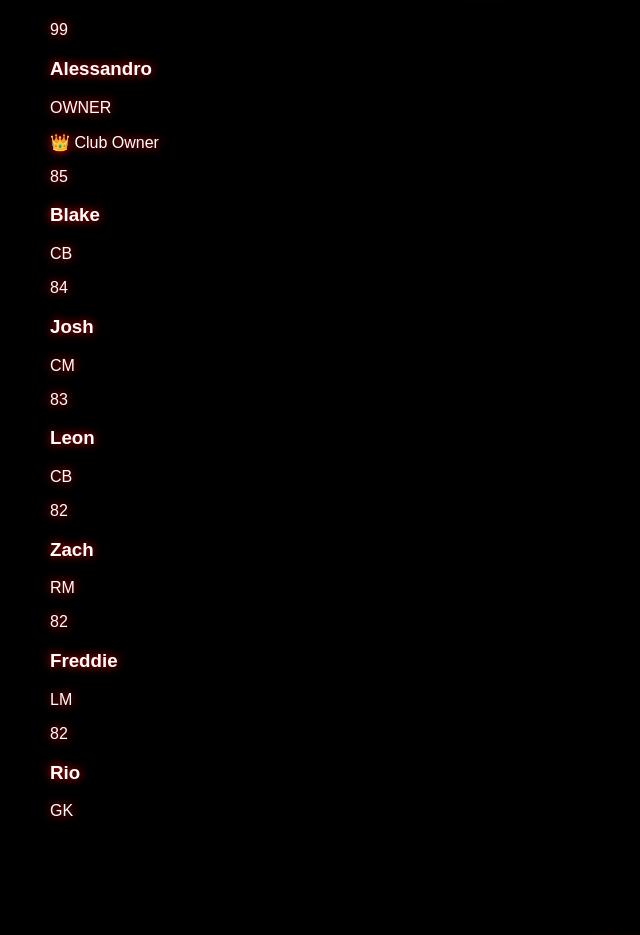
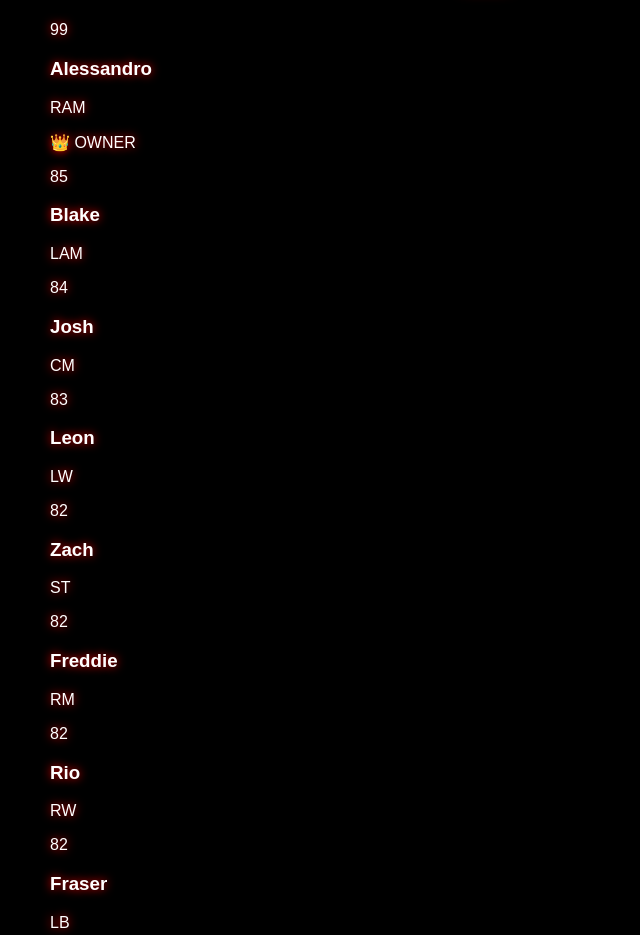
Before and after one commit to dopodoba-droid/KFC-FA, a plain HTML site: page index.html in a window 1280 px wide. Shown: the part 2580-3515 px from the top of the page, without its empty margins (0-640 px from the left). Drawn offline with Linux system fonts and the light colour scheme.

Commit message:
Update index.html

```diff
--- a/index.html
+++ b/index.html
@@ -122,15 +122,13 @@ GK
 
 <div class="fc-card">
 
-
-
 <div class="rating">99</div>
 
 <h3>Alessandro</h3>
 
-<p class="position">OWNER</p>
+<p class="position">RAM</p>
 
-<p>👑 Club Owner</p>
+<p>👑 OWNER</p>
 
 </div>
 
@@ -138,21 +136,17 @@ GK
 
 <div class="fc-card">
 
-
-
 <div class="rating">85</div>
 
 <h3>Blake</h3>
 
-<p class="position">CB</p>
+<p class="position">LAM</p>
 
 </div>
 
 
 
 <div class="fc-card">
-
-
 
 <div class="rating">84</div>
 
@@ -166,13 +160,11 @@ GK
 
 <div class="fc-card">
 
-
-
 <div class="rating">83</div>
 
 <h3>Leon</h3>
 
-<p class="position">CB</p>
+<p class="position">LW</p>
 
 </div>
 
@@ -180,11 +172,21 @@ GK
 
 <div class="fc-card">
 
+<div class="rating">82</div>
 
+<h3>Zach</h3>
+
+<p class="position">ST</p>
+
+</div>
+
+
+
+<div class="fc-card">
 
 <div class="rating">82</div>
 
-<h3>Zach</h3>
+<h3>Freddie</h3>
 
 <p class="position">RM</p>
 
@@ -194,13 +196,11 @@ GK
 
 <div class="fc-card">
 
-
-
 <div class="rating">82</div>
 
-<h3>Freddie</h3>
+<h3>Rio</h3>
 
-<p class="position">LM</p>
+<p class="position">RW</p>
 
 </div>
 
@@ -208,13 +208,11 @@ GK
 
 <div class="fc-card">
 
-
-
 <div class="rating">82</div>
 
-<h3>Rio</h3>
+<h3>Fraser</h3>
 
-<p class="position">GK</p>
+<p class="position">LB</p>
 
 </div>
 
@@ -222,7 +220,6 @@ GK
 </div>
 
 </section>
-
 
 <h2>KFC FA</h2>
 
```
